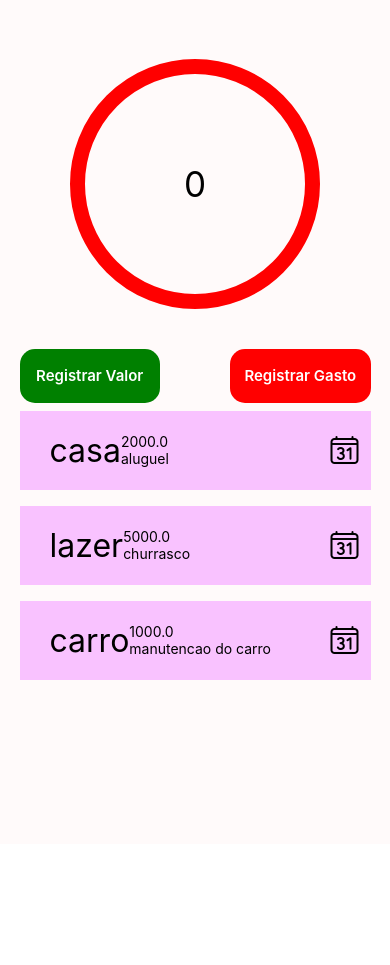
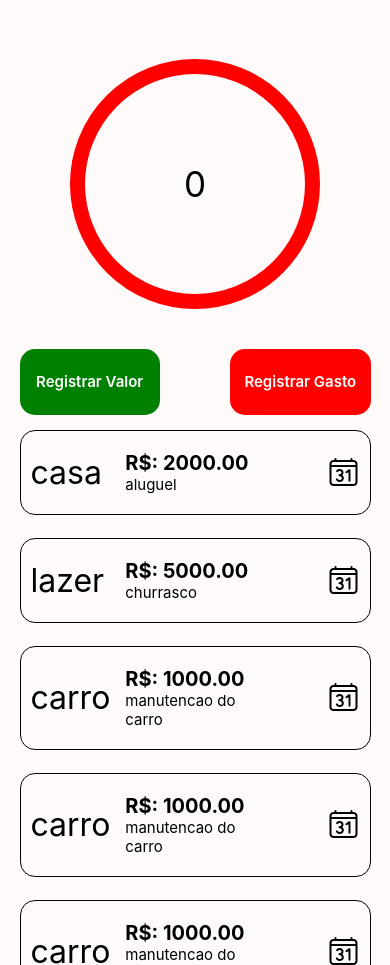
Before and after one commit to Eliard0/expense_history, a React Native app: screen / in a window 390 px wide. Before the commit the page ends 844 px from the top, so only its background shows below. Built offline with nearby package versions, Linux system fonts and the light colour scheme; what react-native-biometrics would draw is missing.

Commit message:
feat: ajustando card de informacoes

```diff
--- a/src/views/Home.tsx
+++ b/src/views/Home.tsx
@@ -65,6 +65,20 @@ function Home(): React.JSX.Element {
             value: 1000,
             description: 'manutencao do carro'
         },
+        {
+            id: '4',
+            category: 'carro',
+            date: '2024-09-20',
+            value: 1000,
+            description: 'manutencao do carro'
+        },
+        {
+            id: '5',
+            category: 'carro',
+            date: '2024-09-20',
+            value: 1000,
+            description: 'manutencao do carro'
+        },
     ];
 
     type ItemProps = {
@@ -87,17 +101,16 @@ function Home(): React.JSX.Element {
 
     const Item = ({ category, date, value, description }: ItemProps) => (
         <View style={styles.item}>
-            <Text style={styles.title}>{category}</Text>
-
-            <View style={{ flexDirection: 'column' }}>
-                <Text>{value.toFixed(1)}</Text>
-                <Text>{description}</Text>
+            <View style={styles.positionCategory}>
+                <Text style={styles.title}>{category}</Text>
             </View>
 
-            <View style={{
-                position: 'absolute',
-                right: 10,
-            }}>
+            <View style={{ flexDirection: 'column', width: '50%' }}>
+                <Text style={styles.textValue}>R$: {value.toFixed(2)}</Text>
+                <Text style={styles.textDescription}>{description}</Text>
+            </View>
+
+            <View style={styles.positionCalendary}>
                 <TouchableOpacity onPress={() => openCalendar(date)}>
                     <Icon name='calendar-number-outline' size={32} color={'#000'} />
                 </TouchableOpacity>
@@ -217,16 +230,40 @@ const styles = StyleSheet.create({
     item: {
         width: '100%',
         flexDirection: 'row',
-        backgroundColor: '#f9c2ff',
+        borderWidth: 0.5,
+        borderRadius: 15,
+        borderColor: '#000',
         padding: 20,
         marginVertical: 8,
         alignItems: 'center',
         paddingStart: 30,
+        justifyContent: 'center',
+        marginTop: 15,
     },
 
     title: {
         fontSize: 32,
     },
+
+    textValue: {
+        fontSize: 20,
+        fontWeight: 'bold'
+    },
+
+    textDescription: {
+        fontSize: 15,
+        fontWeight: '400'
+    },
+
+    positionCategory: {
+        position: 'absolute',
+        left: 10,
+    },
+
+    positionCalendary: {
+        position: 'absolute',
+        right: 10,
+    }
 })
 
 export default Home;
```
